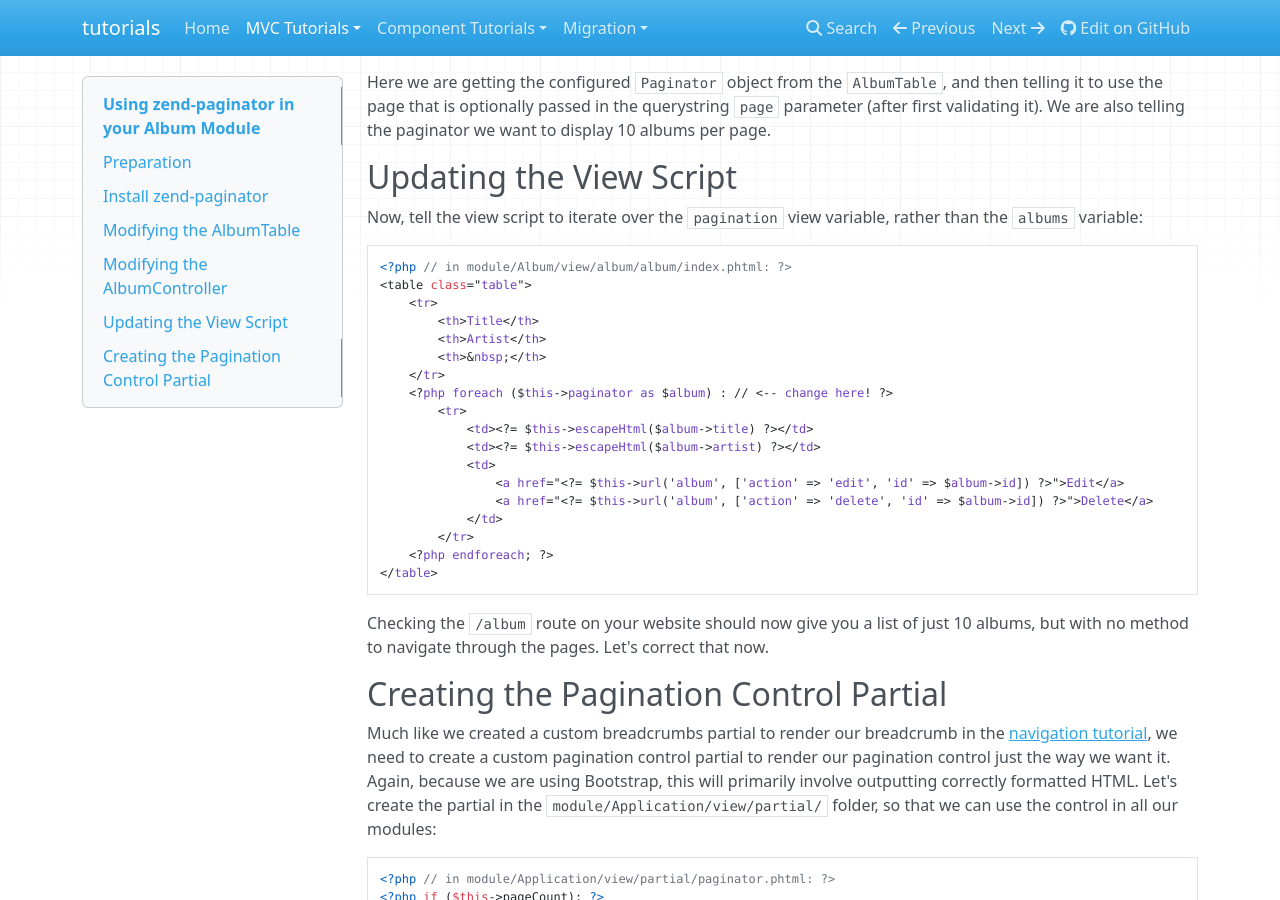
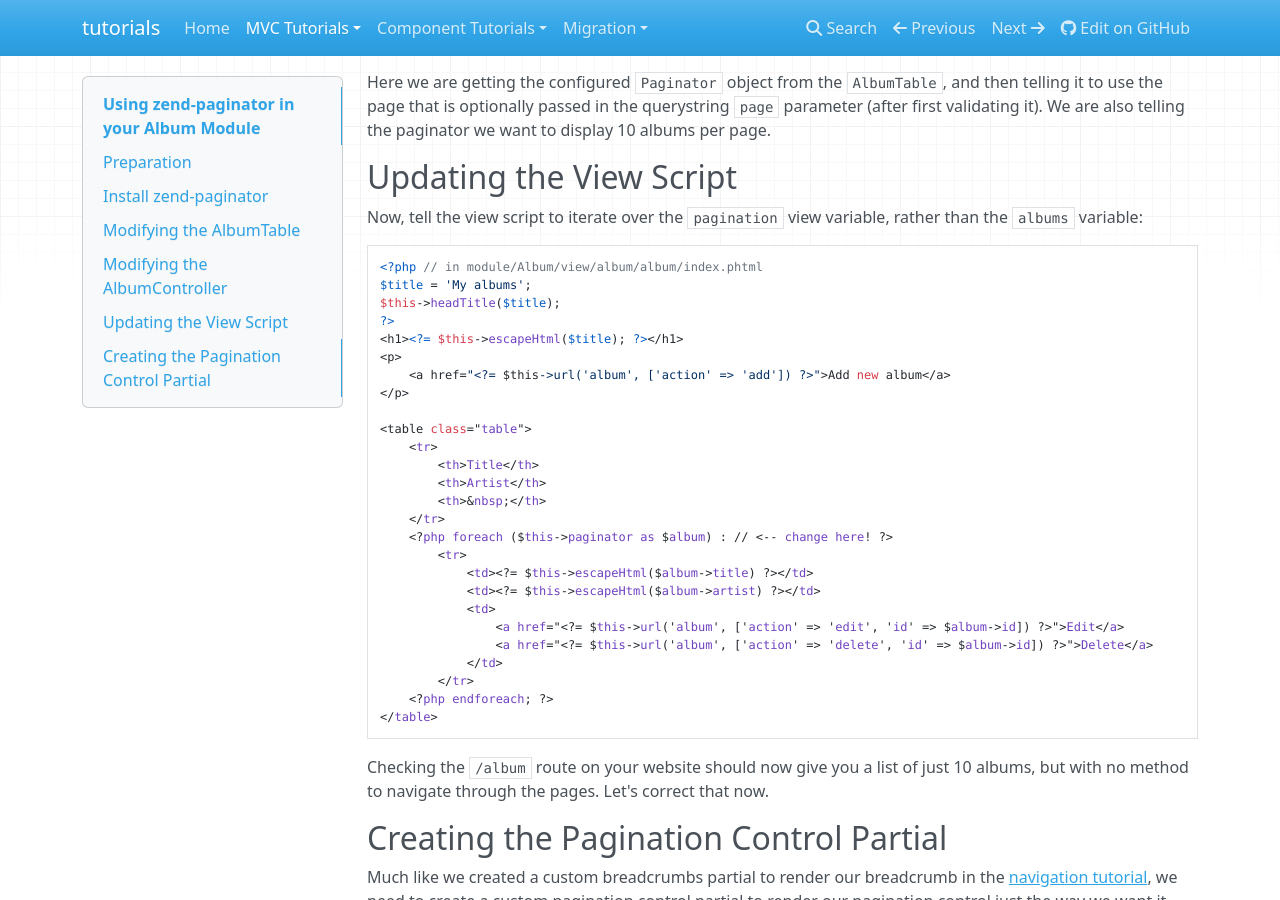
Before and after one commit to laminas/tutorials, an MkDocs documentation site: the page built from doc/book/pagination.md, in a window 1280 px wide and 900 px high, scrolled down 6579 px. Built offline with MkDocs 1.6.1, drawn with Linux system fonts in a browser that asks for light colours; nearby versions of some CDN libraries; old or Windows-style settings are respelled for this version of MkDocs.

Commit message:
Follow the previous tutorials

````diff
--- a/doc/book/pagination.md
+++ b/doc/book/pagination.md
@@ -367,7 +367,15 @@ Now, tell the view script to iterate over the `pagination` view variable, rather
 than the `albums` variable:
 
 ```php
-<?php // in module/Album/view/album/album/index.phtml: ?>
+<?php // in module/Album/view/album/album/index.phtml
+$title = 'My albums';
+$this->headTitle($title);
+?>
+<h1><?= $this->escapeHtml($title); ?></h1>
+<p>
+    <a href="<?= $this->url('album', ['action' => 'add']) ?>">Add new album</a>
+</p>
+
 <table class="table">
     <tr>
         <th>Title</th>
````
